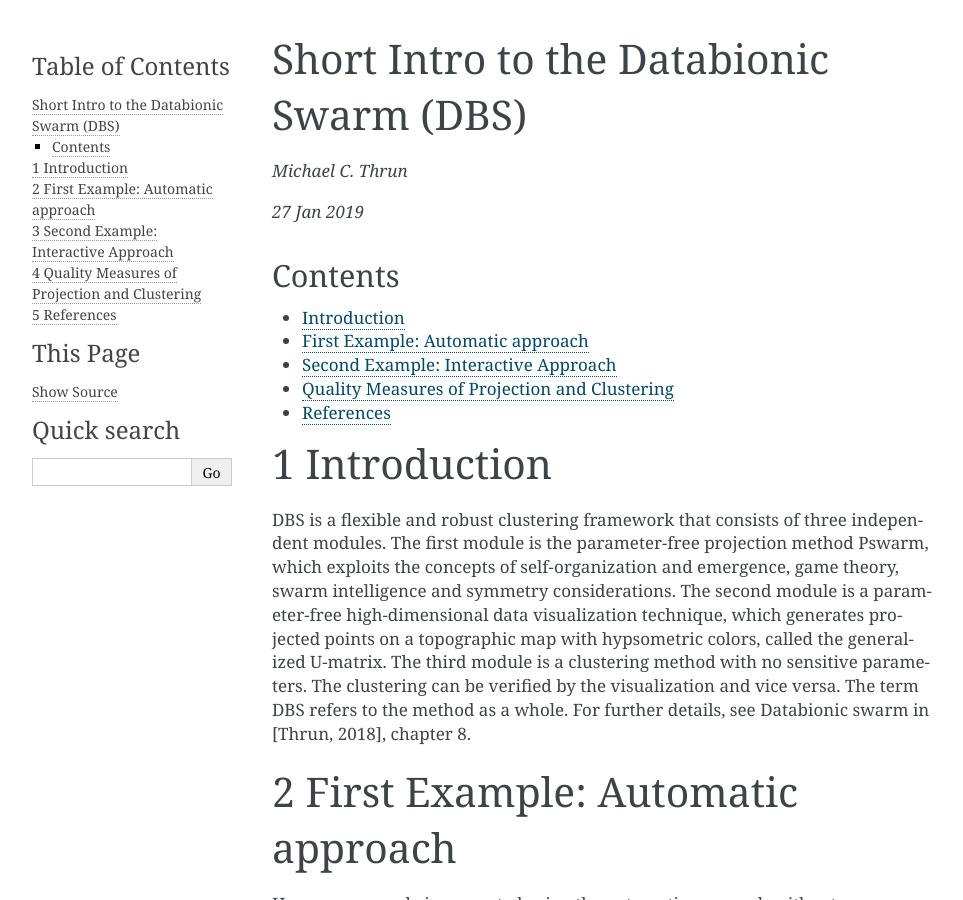
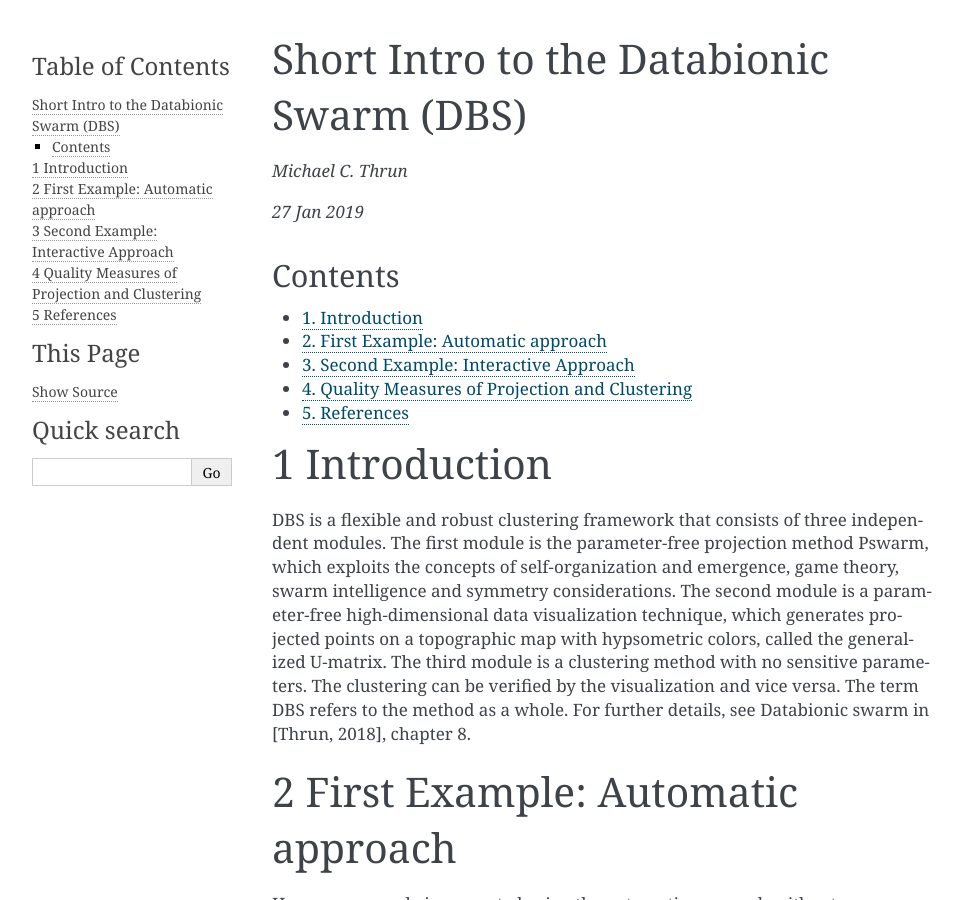
Before and after one commit to AsbahToqeer/DatabionicSwarm, a Sphinx documentation site: the page built from docs/source/index.rst, in a window 1280 px wide and 900 px high. Shown: the whole window, without its empty margins (148-1111 px from the left). Built offline with Sphinx 7.4.7, drawn with Linux system fonts in a browser that asks for light colours; part of the change alters nothing that is shown.

```diff
--- a/docs/source/index.rst
+++ b/docs/source/index.rst
@@ -11,11 +11,16 @@ Short Intro to the Databionic Swarm (DBS)
 
 *27 Jan 2019*
 
+.. sidebar:: Contents
+        :subtitle: Introduction
+	:subtitle: First Example
+
 Contents
 ********
 
 .. toctree::
    :maxdepth: 5
+   :numbered:
 
    Introduction <intro>
    First Example: Automatic approach <first>
```
